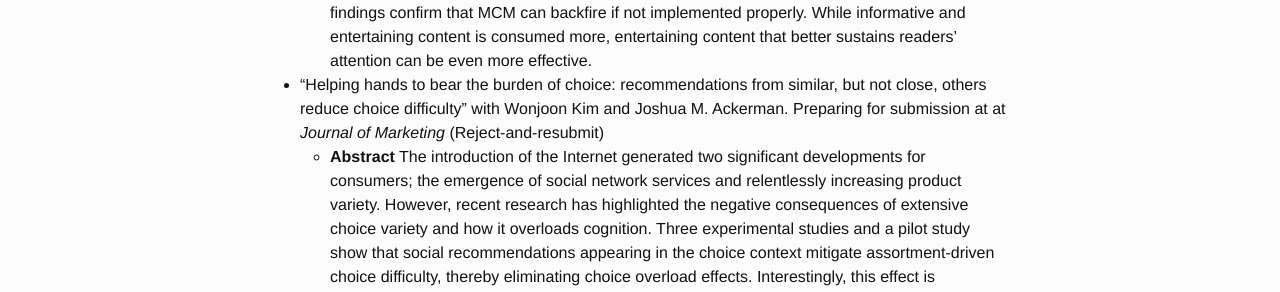
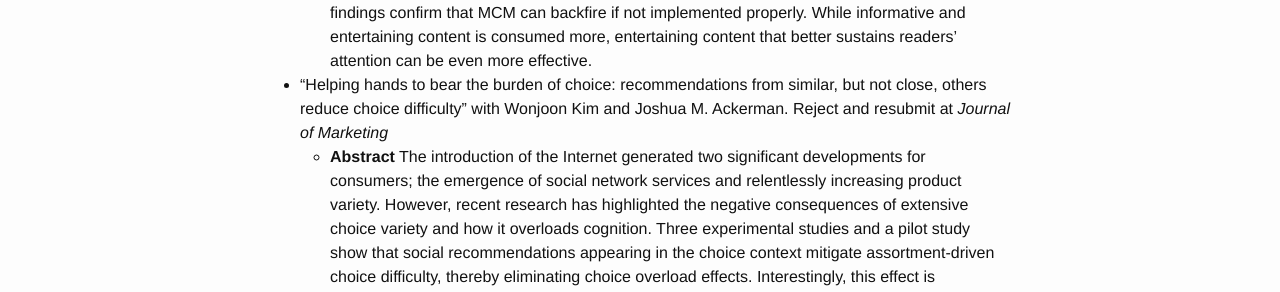
Before and after one commit to j1yoo/j1yoo.github.io, a Jekyll site: the page built from research.markdown, in a window 1280 px wide. Shown: the part 991-1283 px from the top of the page. Built offline with Jekyll 4.4.1, drawn with Linux system fonts in a browser that asks for light colours.

Commit message:
Update research.markdown

```diff
--- a/research.markdown
+++ b/research.markdown
@@ -14,7 +14,7 @@
 * "Overcoming the challenges of mobile marketing: mobile content marketing in a distracted world" with Seokjoon Yoon, Minki Kim, Wonjoon Kim, Minsok Lee. Under the 1<sup>st</sup> round review at _Journal of Marketing Research_
   * __Abstract__  Mobile marketing, despite its popularity among marketers, has yet to overcome the persistent challenges of consumer apathy and short attention span, thus resulting in low engagement and conversion. Although mobile content marketing (MCM) has emerged as an alternative solution to such challenges in practice, academic research on the effectiveness and strategies of MCM is still in its infancy. This study aims to investigate the causal impact of MCM on customer engagement and sales. To this end, we conducted a randomized controlled trial in close collaboration with both a book retailer and a large number of publishers. We empirically confirm the effectiveness of MCM by showing that it is capable of increasing both customer engagement (e.g., higher check-in rate) and sales revenue (e.g., higher click-through and sales conversion), but its success is largely determined by the quality of the content being used. Our findings confirm that MCM can backfire if not implemented properly. While informative and entertaining content is consumed more, entertaining content that better sustains readers' attention can be even more effective.
 
-* "Helping hands to bear the burden of choice: recommendations from similar, but not close, others reduce choice difficulty" with Wonjoon Kim and Joshua M. Ackerman. Preparing for submission at at _Journal of Marketing_ (Reject-and-resubmit)
+* "Helping hands to bear the burden of choice: recommendations from similar, but not close, others reduce choice difficulty" with Wonjoon Kim and Joshua M. Ackerman. Reject and resubmit at _Journal of Marketing_
   * __Abstract__  The introduction of the Internet generated two significant developments for consumers; the emergence of social network services and relentlessly increasing product variety. However, recent research has highlighted the negative consequences of extensive choice variety and how it overloads cognition. Three experimental studies and a pilot study show that social recommendations appearing in the choice context mitigate assortment-driven choice difficulty, thereby eliminating choice overload effects. Interestingly, this effect is moderated by the similarity, but not by the felt social distance, between the recommendation provider and the chooser. In other words, consumers who are burdened by choice difficulty are more likely to choose the alternative recommended by similar others, which allows them to reduce the difficulty of evaluating other options available in the assortment---an activity that can produce dissatisfaction and choice deferral.
 
 #### Work-in-Progress:
```
